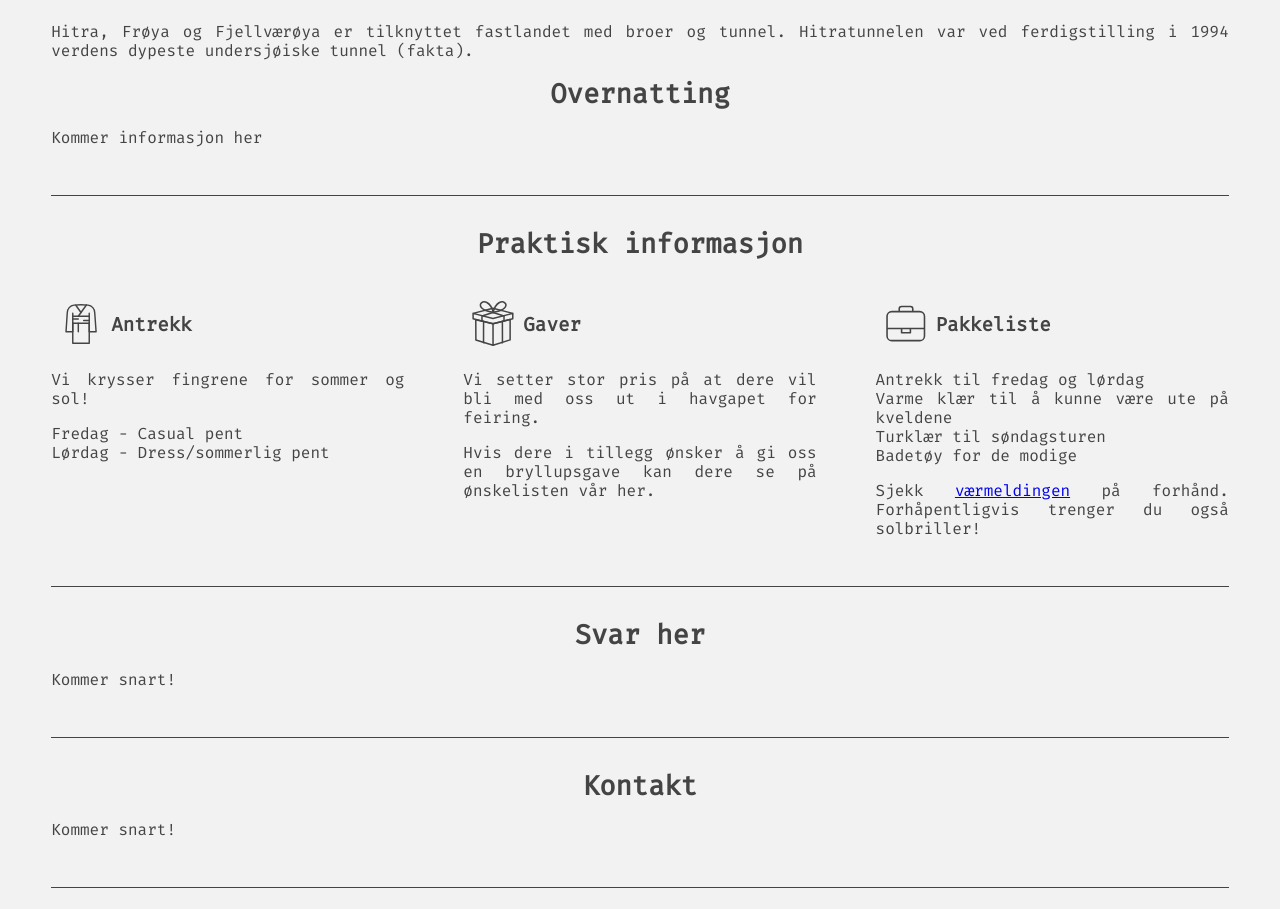
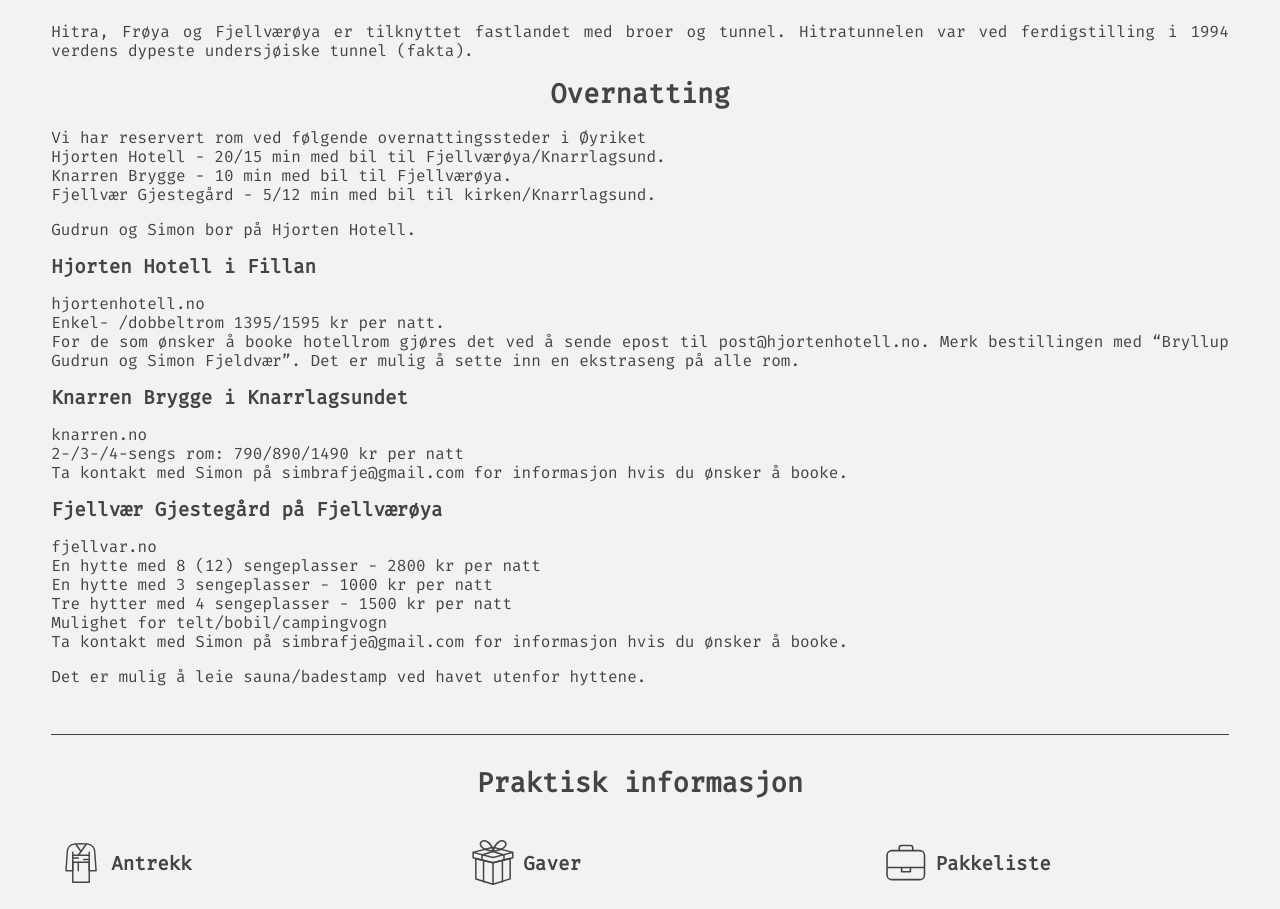
Before and after one commit to melhoos/gudrunogsimon, a React (Create React App) app: page / in a window 1280 px wide. Shown: the part 2361-3270 px from the top of the page. Built offline with nearby package versions, Linux system fonts and the light colour scheme.

Commit message:
Update Travel.jsx

```diff
--- a/src/Travel.jsx
+++ b/src/Travel.jsx
@@ -63,7 +63,44 @@ const Travel = () => {
         /> */}
         <span className="description">
           <h1>Overnatting</h1>
-          <p> Kommer informasjon her </p>
+          <p>
+          Vi har reservert rom ved følgende overnattingssteder i Øyriket
+          <br/>
+            Hjorten Hotell - 20/15 min med bil til Fjellværøya/Knarrlagsund.
+          <br/>
+            Knarren Brygge - 10 min med bil til Fjellværøya.
+          <br/>
+            Fjellvær Gjestegård - 5/12 min med bil til kirken/Knarrlagsund.
+            </p>
+           <p>
+              Gudrun og Simon bor på Hjorten Hotell.
+          </p>
+          <h2>Hjorten Hotell i Fillan</h2>
+          <p>
+             hjortenhotell.no
+             <br/>
+            Enkel- /dobbeltrom 1395/1595 kr per natt. <br/>
+            For de som ønsker å booke hotellrom gjøres det ved å sende epost til post@hjortenhotell.no. Merk bestillingen med “Bryllup Gudrun og Simon Fjeldvær”. Det er mulig å sette inn en ekstraseng på alle rom.
+          </p>
+           <h2>Knarren Brygge i Knarrlagsundet</h2>
+          <p>
+             knarren.no
+             <br/>
+            2-/3-/4-sengs rom:  790/890/1490 kr per natt <br/>
+            Ta kontakt med Simon på simbrafje@gmail.com for informasjon hvis du ønsker å booke.
+          </p>
+          <h2>Fjellvær Gjestegård på Fjellværøya</h2>
+          <p>
+            fjellvar.no <br/>
+            En hytte med 8 (12) sengeplasser  - 2800 kr per natt <br/>
+            En hytte med 3 sengeplasser - 1000 kr per natt <br/>
+            Tre hytter med 4 sengeplasser - 1500 kr per natt <br/>
+            Mulighet for telt/bobil/campingvogn <br/>
+            Ta kontakt med Simon på simbrafje@gmail.com for informasjon hvis du ønsker å booke.
+          </p>
+          <p>
+            Det er mulig å leie sauna/badestamp ved havet utenfor hyttene.
+          </p>
         </span>
       </div>
     </div>
```
